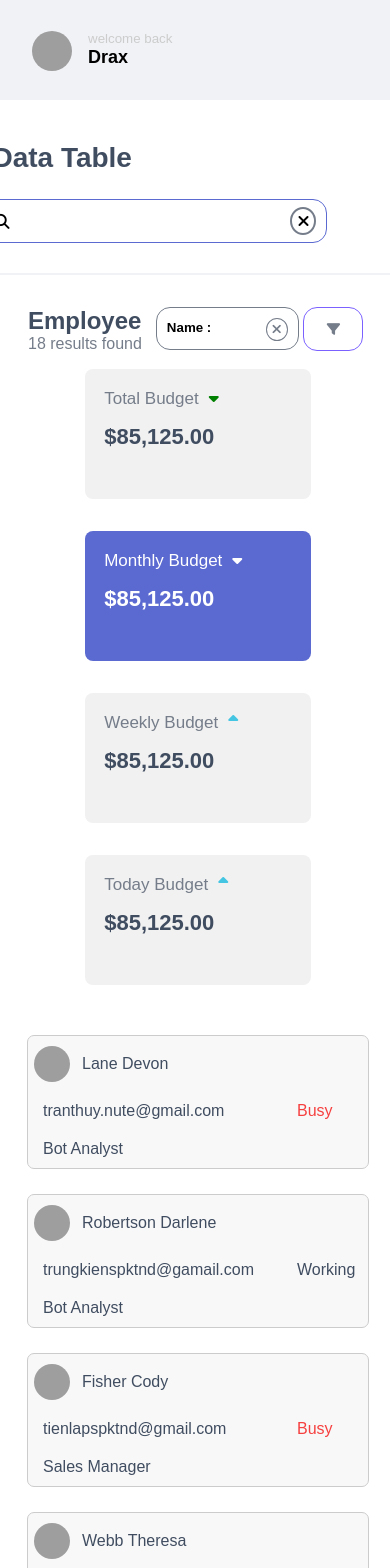
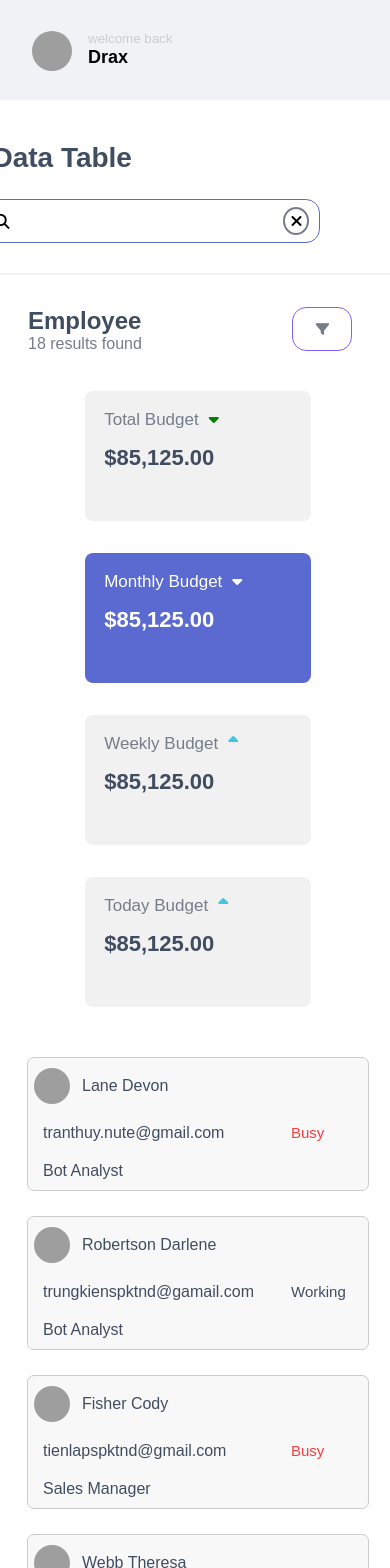
Before and after one commit to albouhajiAmire/Test_React_Flyer, a React (Create React App) app: page / in a window 390 px wide. Shown: the top 1568 px of the page. Built offline with nearby package versions, Linux system fonts and the light colour scheme; grey boxes are pictures that could not be loaded; some icons are missing.

Commit message:
last commit

```diff
--- a/src/assets/css/formFilter.css
+++ b/src/assets/css/formFilter.css
@@ -5,7 +5,7 @@
   width: 346px;
   height: 314px;
   left: 66%;
-  top: 31%;
+  top: 7.3%;
   position: absolute;
   display: none;
   border-radius: 8px;
@@ -80,8 +80,8 @@ input:focus {
   .formFilter {
     display: block;
     position: absolute;
-    left: 32px;
-    width: 90%;
+    left: 23px;
+    width: 95%;
     top: 10%;
     padding: 14px 14px;
     margin: 0px -15px;
--- a/src/component/Bar/topbar.css
+++ b/src/component/Bar/topbar.css
@@ -66,7 +66,7 @@ hr {
     margin-top: 12px;
   }
   .search-wrapper {
-    width: 350px;
+    width: 343px;
   }
   hr {
     margin-left: -199%;
--- a/src/component/Card/card.css
+++ b/src/component/Card/card.css
@@ -53,7 +53,7 @@
   .cards{
     grid-template-columns: repeat(1, 1fr);
     justify-items: center;
-    margin-top: 20%;
+    margin-top: 26%;
   }
 
 }
--- a/src/component/dashApp/index.css
+++ b/src/component/dashApp/index.css
@@ -61,10 +61,10 @@
     top: 0;
     align-content: space-around;
     justify-content: space-between;
-    grid-gap: 14px;
+    grid-gap: 146px;
     position: absolute;
   }
   .btnFilterClose {
-    display: block;
+    display: none;
   }
 }
--- a/src/component/table/table.css
+++ b/src/component/table/table.css
@@ -101,7 +101,9 @@ td {
     display: block;
   }
   .table-data .order table tr td .status {
-    padding: 6px 6px;
+    padding: 0;
+    font-size: 15px;
+    white-space: pre-line;
   }
   tbody tr {
     background: var(--backgroundTd);
```
Also changed, not shown: 1 other file (tests, documents, lock files or other folders).
